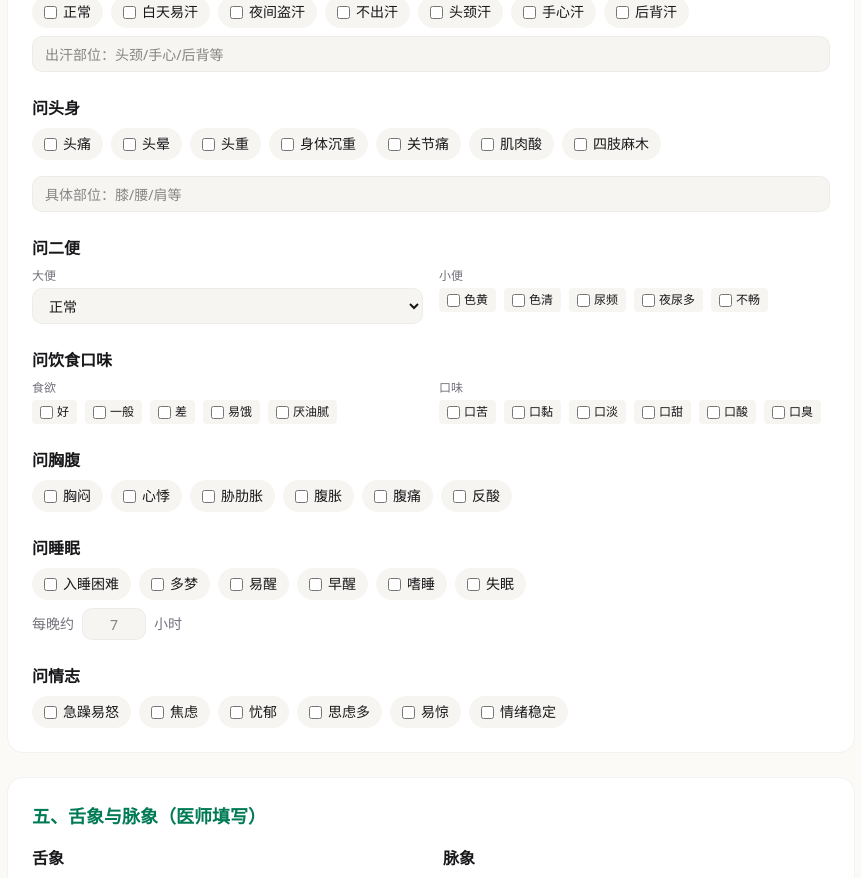
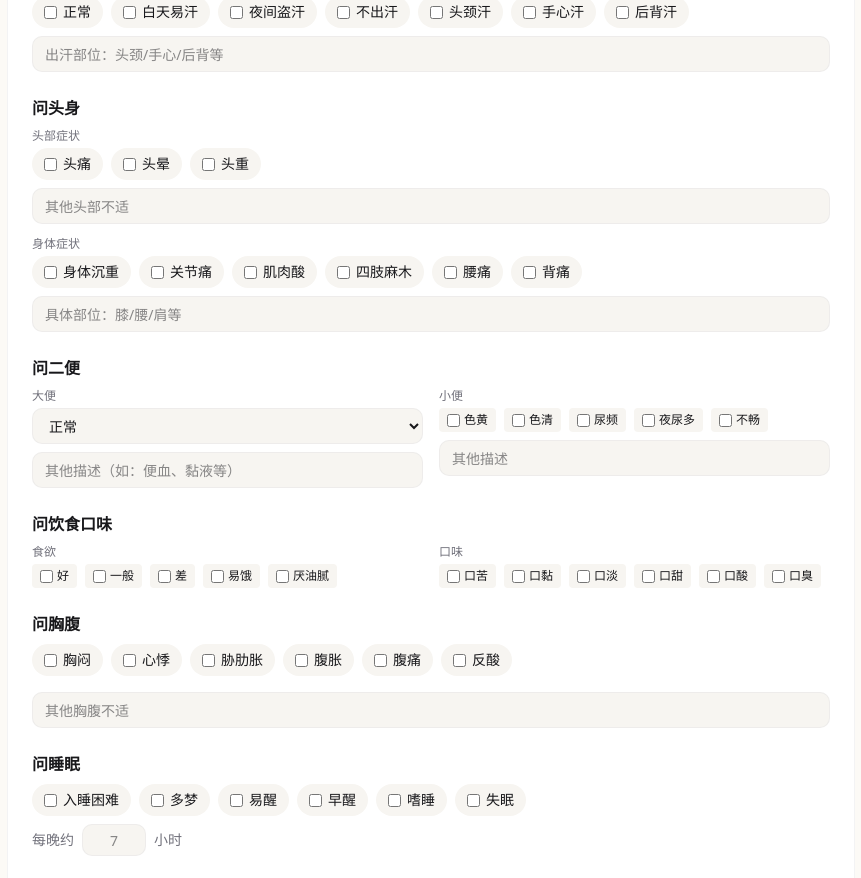
Before and after one commit to 5311400/zhongyi, a Next.js app: page /inquiry/1 in a window 1280 px wide. Shown: the part 840-1718 px from the top of the page, without its empty margins (209-1070 px from the left). Built offline with nearby package versions, Linux system fonts and the light colour scheme; a web font is replaced by a local one.

Commit message:
fix: 问诊表页面修复
- 添加 bodySymptoms checkbox 组（区分头部/身体症状）
- 添加 headOther、stoolOther、urineOther、chestAbdomenOther 输入框
- 修复 saving 状态使用（保存时显示加载状态）
- 打印模板补充缺失字段展示

```diff
--- a/src/app/inquiry/[id]/page.tsx
+++ b/src/app/inquiry/[id]/page.tsx
@@ -193,6 +193,7 @@ export default function InquiryPage({
   // 保存问诊表到 sessionStorage
   const handleSave = () => {
     if (!patient) return;
+    setSaving(true);
     try {
       const inquiries = JSON.parse(sessionStorage.getItem('inquiries') || '{}');
       inquiries[patient.id] = {
@@ -204,6 +205,8 @@ export default function InquiryPage({
       toast.success('问诊表已保存');
     } catch (e) {
       toast.error('保存失败');
+    } finally {
+      setSaving(false);
     }
   };
 
@@ -307,15 +310,13 @@ export default function InquiryPage({
       </div>
       <div class="field">
         <label>问头身</label>
-        <div class="checkboxes">
-          ${i.headSymptoms.map(v => `<span>☐ ${v}</span>`).join('')}
-        </div>
-        <div style="margin-top:8px">身体：${i.bodySymptoms.join('、') || '___'} ${i.bodyArea ? `部位：${i.bodyArea}` : ''}</div>
+        <div>头部：${i.headSymptoms.join('、') || '___'} ${i.headOther ? `其他：${i.headOther}` : ''}</div>
+        <div>身体：${i.bodySymptoms.join('、') || '___'} ${i.bodyArea ? `部位：${i.bodyArea}` : ''}</div>
       </div>
       <div class="field">
         <label>问二便</label>
-        <div>大便：${i.stool || '___'} ${i.stoolOther ? i.stoolOther : ''}</div>
-        <div>小便：${i.urine.join('、') || '___'} ${i.urineOther ? i.urineOther : ''}</div>
+        <div>大便：${i.stool || '___'} ${i.stoolOther ? `其他：${i.stoolOther}` : ''}</div>
+        <div>小便：${i.urine.join('、') || '___'} ${i.urineOther ? `其他：${i.urineOther}` : ''}</div>
       </div>
       <div class="field">
         <label>问饮食口味</label>
@@ -325,7 +326,7 @@ export default function InquiryPage({
       </div>
       <div class="field">
         <label>问胸腹</label>
-        <div>症状：${i.chestAbdomen.join('、') || '___'}</div>
+        <div>症状：${i.chestAbdomen.join('、') || '___'} ${i.chestAbdomenOther ? `其他：${i.chestAbdomenOther}` : ''}</div>
         <div>按压：${i.pressure.join('、') || '___'} 肠鸣：${i.bowelSound || '___'}</div>
       </div>
       <div class="field">
@@ -403,10 +404,15 @@ export default function InquiryPage({
           <div className="ml-auto flex items-center gap-2">
             <button
               onClick={handleSave}
-              className="px-3 py-1.5 text-sm text-muted-foreground hover:text-foreground flex items-center gap-1.5"
+              disabled={saving}
+              className="px-3 py-1.5 text-sm text-muted-foreground hover:text-foreground flex items-center gap-1.5 disabled:opacity-50"
             >
+              {saving ? (
+                <Loader2 className="w-3.5 h-3.5 animate-spin" />
+              ) : (
                 <Save className="w-3.5 h-3.5" />
-              保存
+              )}
+              {saving ? '保存中...' : '保存'}
             </button>
             <button
               onClick={handleExport}
@@ -551,8 +557,11 @@ export default function InquiryPage({
           {/* 问头身 */}
           <div className="mb-6">
             <h3 className="font-semibold mb-2">问头身</h3>
-            <div className="flex flex-wrap gap-2 mb-2">
-              {['头痛', '头晕', '头重', '身体沉重', '关节痛', '肌肉酸', '四肢麻木'].map((v) => (
+            {/* 头部症状 */}
+            <div className="mb-3">
+              <span className="text-xs text-muted-foreground mb-1 block">头部症状</span>
+              <div className="flex flex-wrap gap-2">
+                {['头痛', '头晕', '头重'].map((v) => (
                   <label key={v} className="flex items-center gap-1.5 px-3 py-1.5 bg-surface-container rounded-full text-sm cursor-pointer hover:bg-primary/10">
                     <input
                       type="checkbox"
@@ -566,11 +575,36 @@ export default function InquiryPage({
               </div>
               <input
                 type="text"
+                value={inquiry.headOther}
+                onChange={(e) => updateField('headOther', e.target.value)}
+                placeholder="其他头部不适"
+                className="w-full h-9 px-3 bg-surface-container border border-outline-variant/30 rounded-md text-sm mt-2"
+              />
+            </div>
+            {/* 身体症状 */}
+            <div>
+              <span className="text-xs text-muted-foreground mb-1 block">身体症状</span>
+              <div className="flex flex-wrap gap-2">
+                {['身体沉重', '关节痛', '肌肉酸', '四肢麻木', '腰痛', '背痛'].map((v) => (
+                  <label key={v} className="flex items-center gap-1.5 px-3 py-1.5 bg-surface-container rounded-full text-sm cursor-pointer hover:bg-primary/10">
+                    <input
+                      type="checkbox"
+                      checked={inquiry.bodySymptoms.includes(v)}
+                      onChange={() => toggleArray('bodySymptoms', v)}
+                      className="rounded"
+                    />
+                    {v}
+                  </label>
+                ))}
+              </div>
+              <input
+                type="text"
                 value={inquiry.bodyArea}
                 onChange={(e) => updateField('bodyArea', e.target.value)}
                 placeholder="具体部位：膝/腰/肩等"
                 className="w-full h-9 px-3 bg-surface-container border border-outline-variant/30 rounded-md text-sm mt-2"
               />
+            </div>
           </div>
 
           {/* 问二便 */}
@@ -591,6 +625,13 @@ export default function InquiryPage({
                   <option value="黏马桶">黏马桶</option>
                   <option value="干结">干结</option>
                 </select>
+                <input
+                  type="text"
+                  value={inquiry.stoolOther}
+                  onChange={(e) => updateField('stoolOther', e.target.value)}
+                  placeholder="其他描述（如：便血、黏液等）"
+                  className="w-full h-9 px-3 bg-surface-container border border-outline-variant/30 rounded-md text-sm mt-2"
+                />
               </div>
               <div>
                 <label className="text-xs text-muted-foreground mb-1 block">小便</label>
@@ -607,6 +648,13 @@ export default function InquiryPage({
                     </label>
                   ))}
                 </div>
+                <input
+                  type="text"
+                  value={inquiry.urineOther}
+                  onChange={(e) => updateField('urineOther', e.target.value)}
+                  placeholder="其他描述"
+                  className="w-full h-9 px-3 bg-surface-container border border-outline-variant/30 rounded-md text-sm mt-2"
+                />
               </div>
             </div>
           </div>
@@ -666,6 +714,13 @@ export default function InquiryPage({
                 </label>
               ))}
             </div>
+            <input
+              type="text"
+              value={inquiry.chestAbdomenOther}
+              onChange={(e) => updateField('chestAbdomenOther', e.target.value)}
+              placeholder="其他胸腹不适"
+              className="w-full h-9 px-3 bg-surface-container border border-outline-variant/30 rounded-md text-sm mt-2"
+            />
           </div>
 
           {/* 问睡眠 */}
```
Lines whose indentation alone changed are shown as unchanged.
